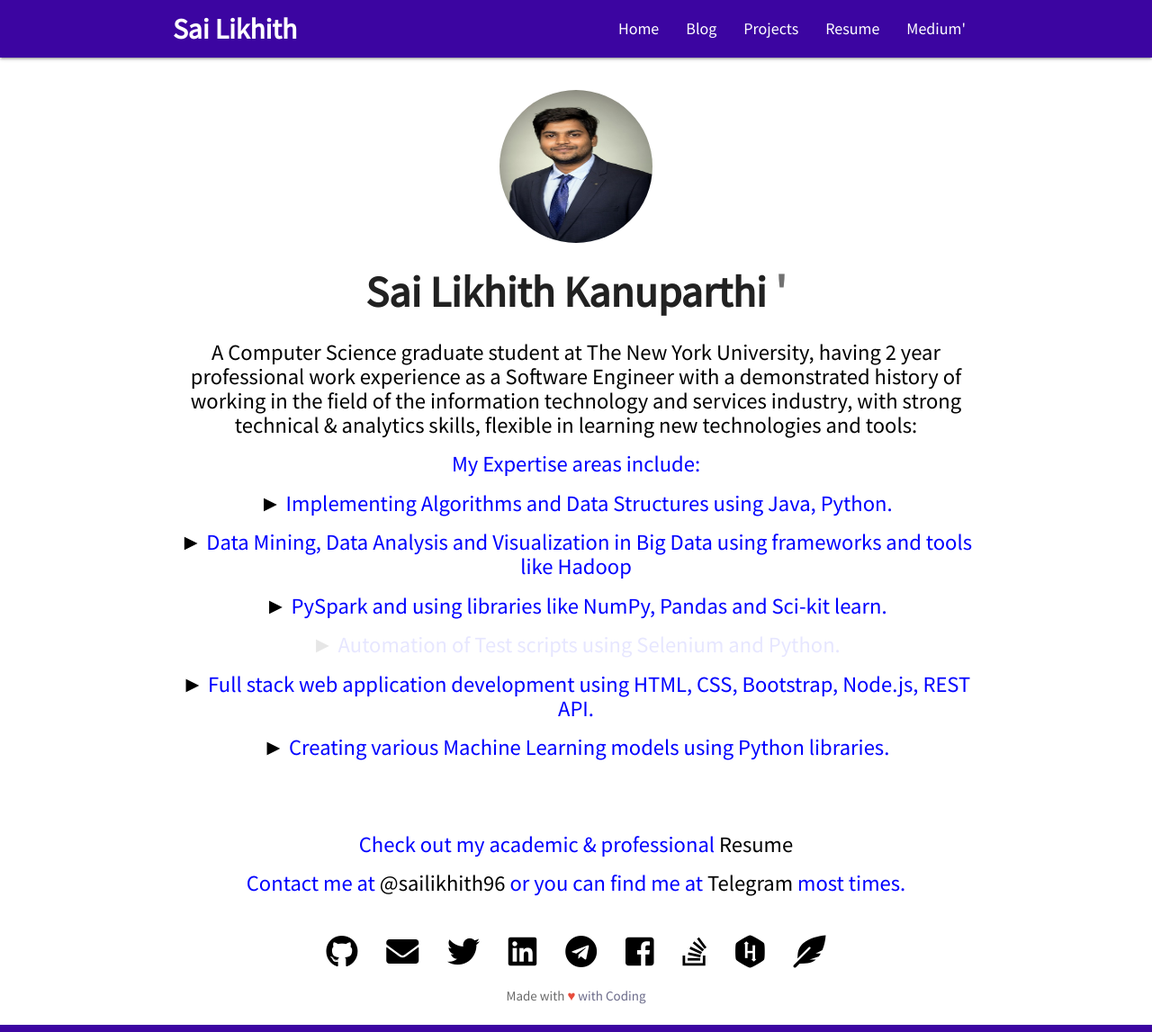
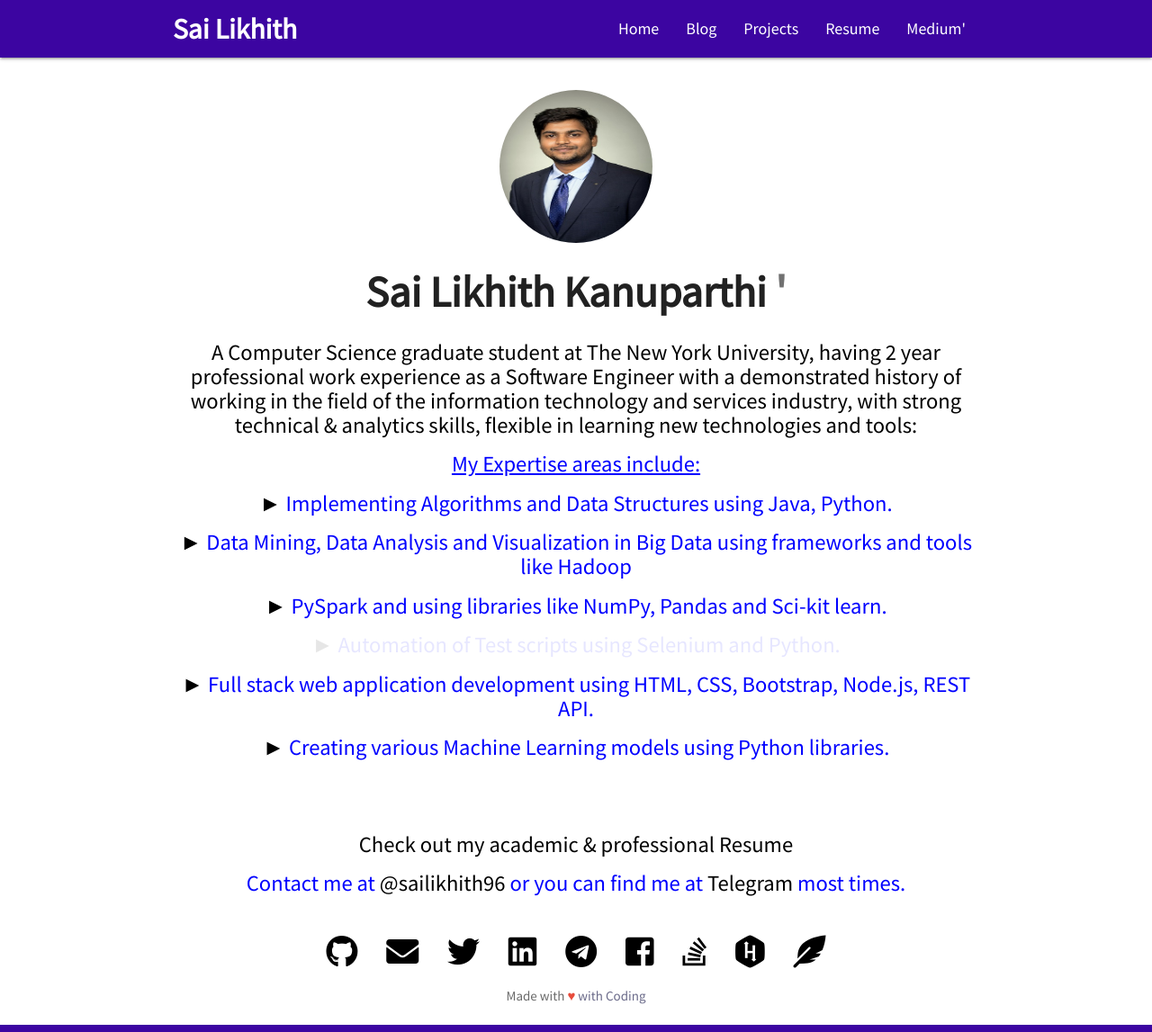
Before and after one commit to SaiLikhith7/Mywebsite, a Jekyll site: the page built from index.html, in a window 1280 px wide. Shown: the whole page at 90% size. Built offline with Jekyll 4.4.1, drawn with Linux system fonts in a browser that asks for light colours; nearby versions of some CDN libraries.

Commit message:
Update index.html

```diff
--- a/index.html
+++ b/index.html
@@ -21,8 +21,9 @@
 
   <div>
     <h5 id="test1">
-      <span style="color:#000000;">A Computer Science graduate student at The New York University, having 2 year professional work experience as a Software Engineer with a demonstrated history of working in the field of the information technology and services industry, with strong technical & analytics skills, flexible in learning new technologies and tools: <span style = "color: #0000ff;">
-      <h5 id= "test2"> My Expertise areas include: </span></h5>
+      <span style="color:#000000;">A Computer Science graduate student at The New York University, having 2 year professional work experience as a Software Engineer with a demonstrated history of working in the field of the information technology and services industry, with strong technical & analytics skills, flexible in learning new technologies and tools:
+      <span style = "color: #0000ff;">
+        <h5 id= "test2"> <u> My Expertise areas include:</u> </span></h5>
       <h5 id= "test3"><span style="color:#000000;"> ►</span> Implementing Algorithms and Data Structures using Java, Python.</h5>
       <h5 id= "test4"> <span style="color:#000000;"> ►</span> Data Mining, Data Analysis and Visualization in Big Data using frameworks and tools like Hadoop</h5>
       <h5 id= "test5"><span style="color:#000000;"> ► </span> PySpark and using libraries like NumPy, Pandas and Sci-kit learn.</h5>
@@ -32,9 +33,9 @@
     <br>
         </br>
 
-      <h5 id="test9">
-      Check out my academic &amp; professional
-      <span class="hov"
+      <h5 id="test9"><span style="color:#000000;">
+        Check out my academic &amp; professional </span>
+      <span style ="color:#0000ff; class="hov"
         ><a href="{{ site.baseurl }}resume.html" target="_blank"
           >Resume</a
         ></span>
```
